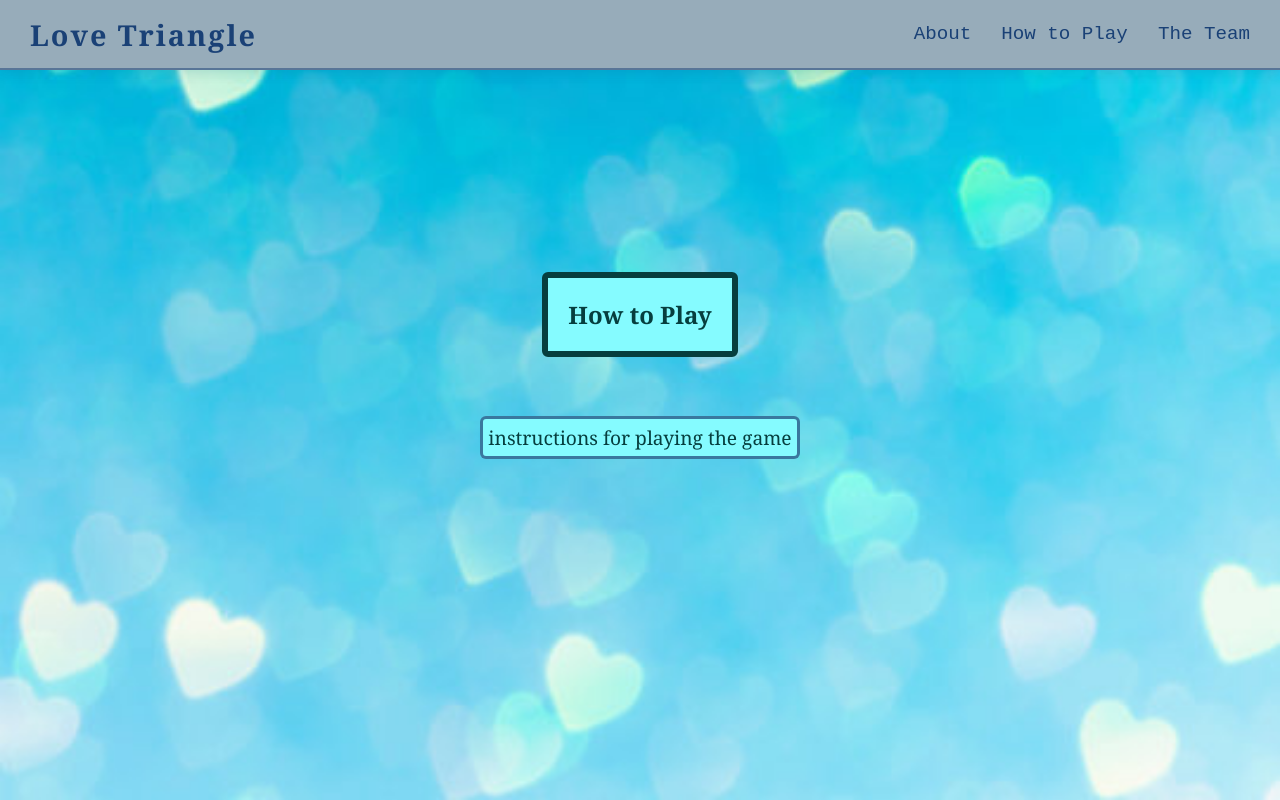
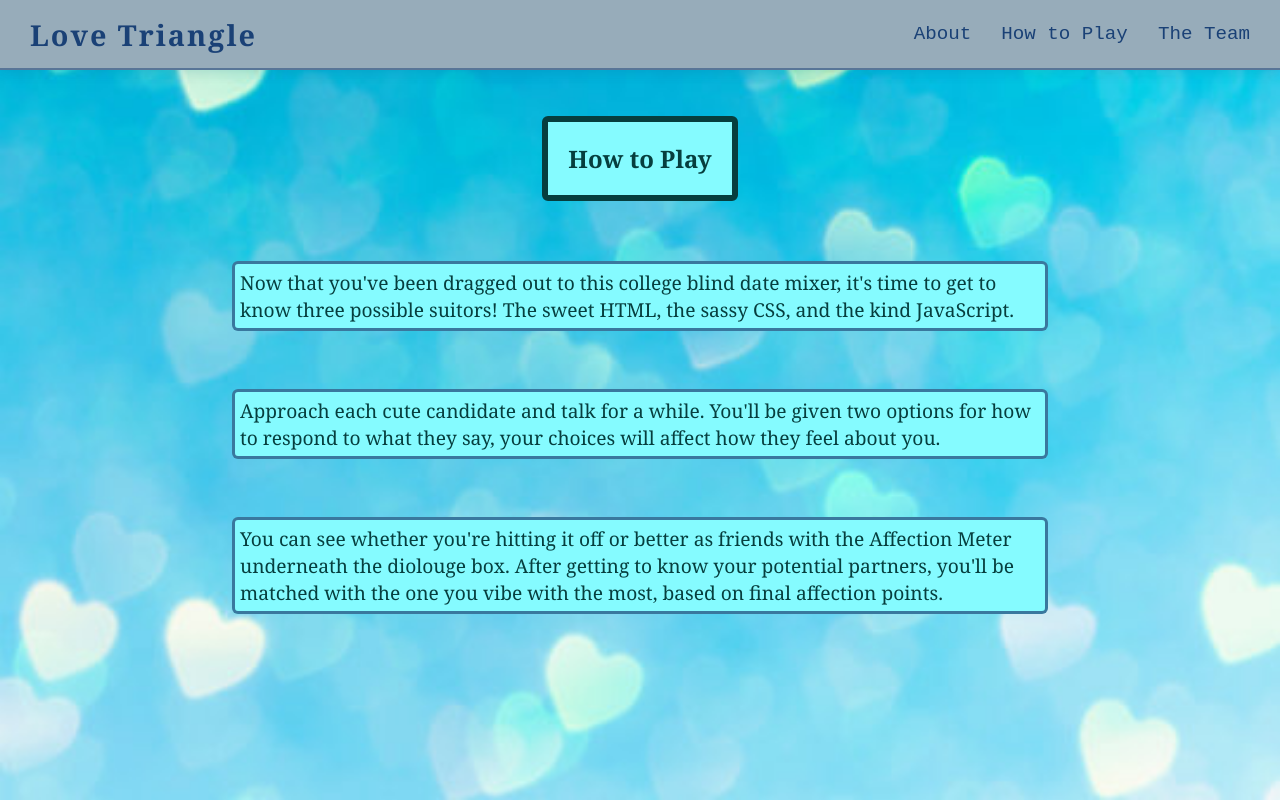
Before and after one commit to imRileyWilliams/ART101-Final, a plain HTML site: page Testing Code/how-to-play.html in a window 1280 px wide. Drawn offline with nearby package versions, Linux system fonts and the light colour scheme.

Commit message:
How-to instructions typed in

```diff
--- a/Testing Code/how-to-play.html
+++ b/Testing Code/how-to-play.html
@@ -21,8 +21,9 @@
     </div>
 
     <h2 id="title">How to Play</h2>
-    <p> instructions for playing the game</p>
-
+    <p> Now that you've been dragged out to this college blind date mixer, it's time to get to know three possible suitors! The sweet HTML, the sassy CSS, and the kind JavaScript.</p>
+<p>Approach each cute candidate and talk for a while. You'll be given two options for how to respond to what they say, your choices will affect how they feel about you.   </p>
+<p>You can see whether you're hitting it off or better as friends with the Affection Meter underneath the diolouge box. After getting to know your potential partners, you'll be matched with the one you vibe with the most, based on final affection points.</p>
 
 
 </div>
```
